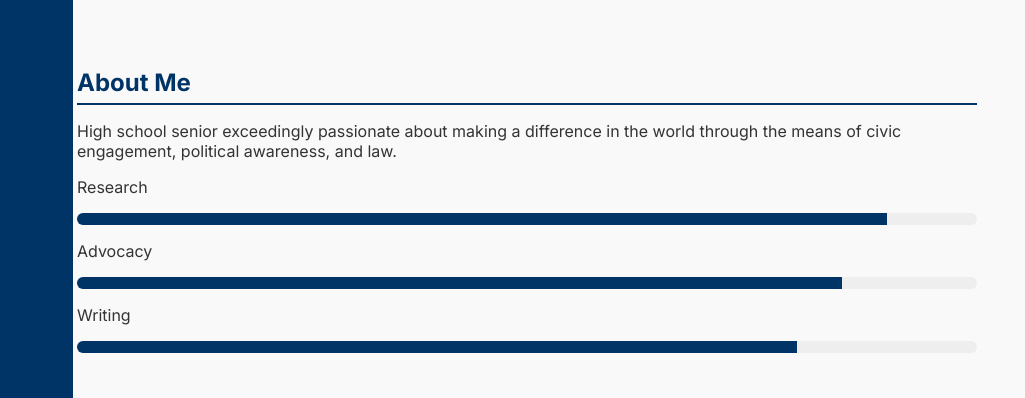
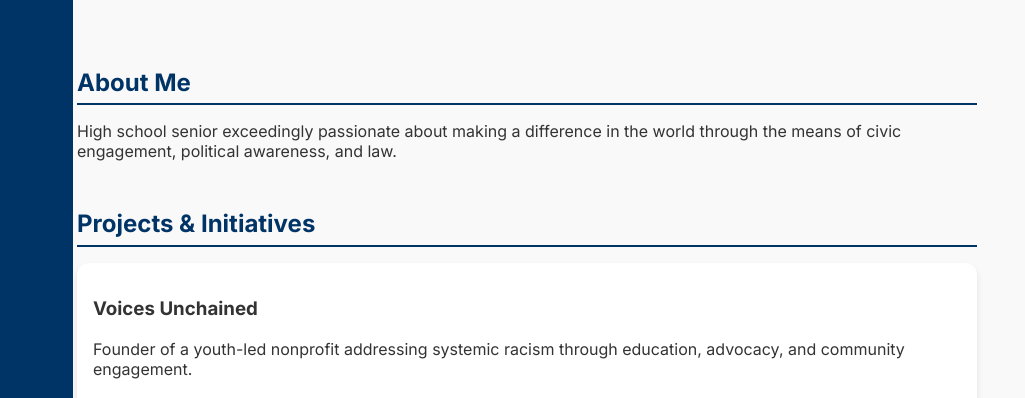
Before and after one commit to JayC124/jaychavan.github.io, a plain HTML site: page index.html in a window 1280 px wide. Shown: the top 398 px of the page, 255-1280 px from the left. Drawn offline with Linux system fonts and the light colour scheme.

Commit message:
Update index.html

```diff
--- a/index.html
+++ b/index.html
@@ -108,18 +108,6 @@
     <section id="about">
       <h2>About Me</h2>
       <p>High school senior exceedingly passionate about making a difference in the world through the means of civic engagement, political awareness, and law.</p>
-      <div class="skill">
-        <p>Research</p>
-        <div class="bar" style="--percent:90%;"><div></div></div>
-      </div>
-      <div class="skill">
-        <p>Advocacy</p>
-        <div class="bar" style="--percent:85%;"><div></div></div>
-      </div>
-      <div class="skill">
-        <p>Writing</p>
-        <div class="bar" style="--percent:80%;"><div></div></div>
-      </div>
     </section>
 
     <section id="projects">
```
